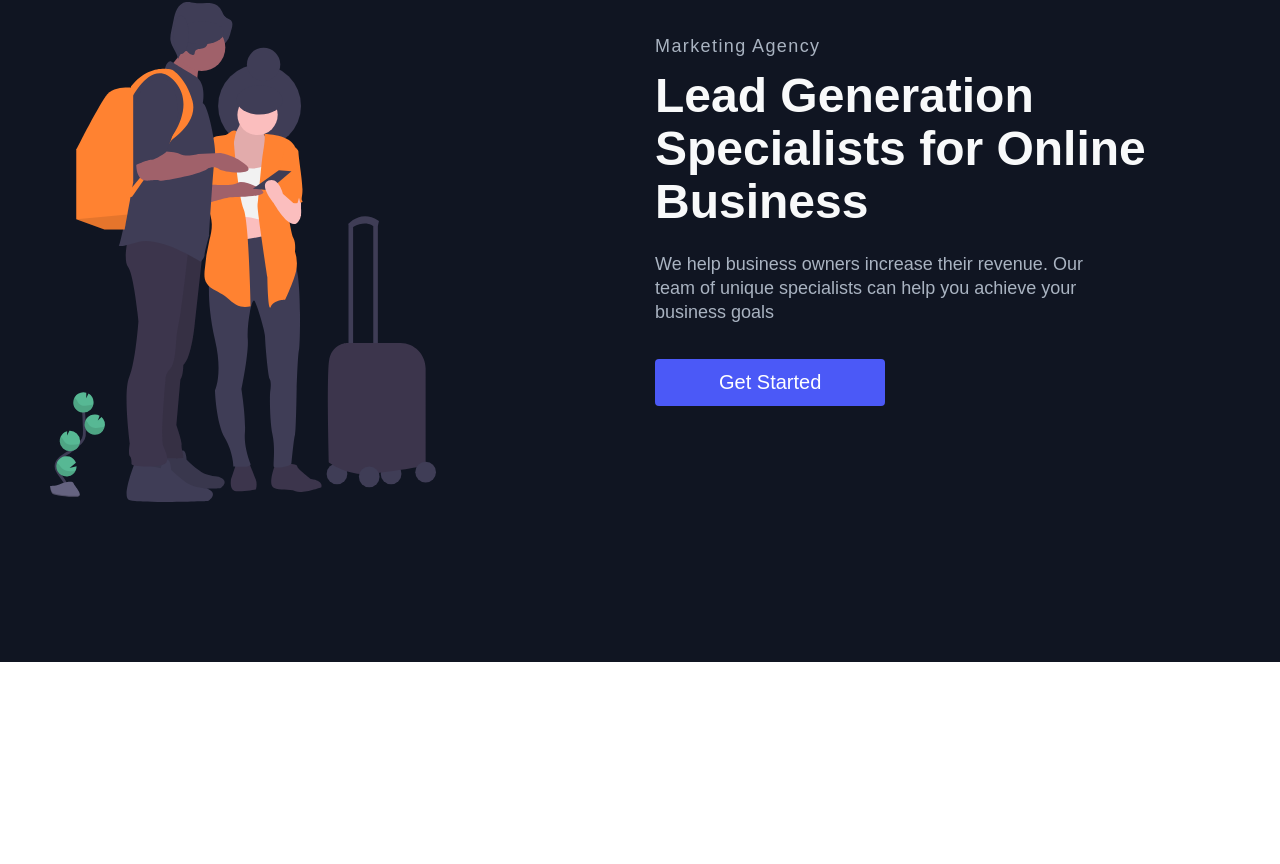
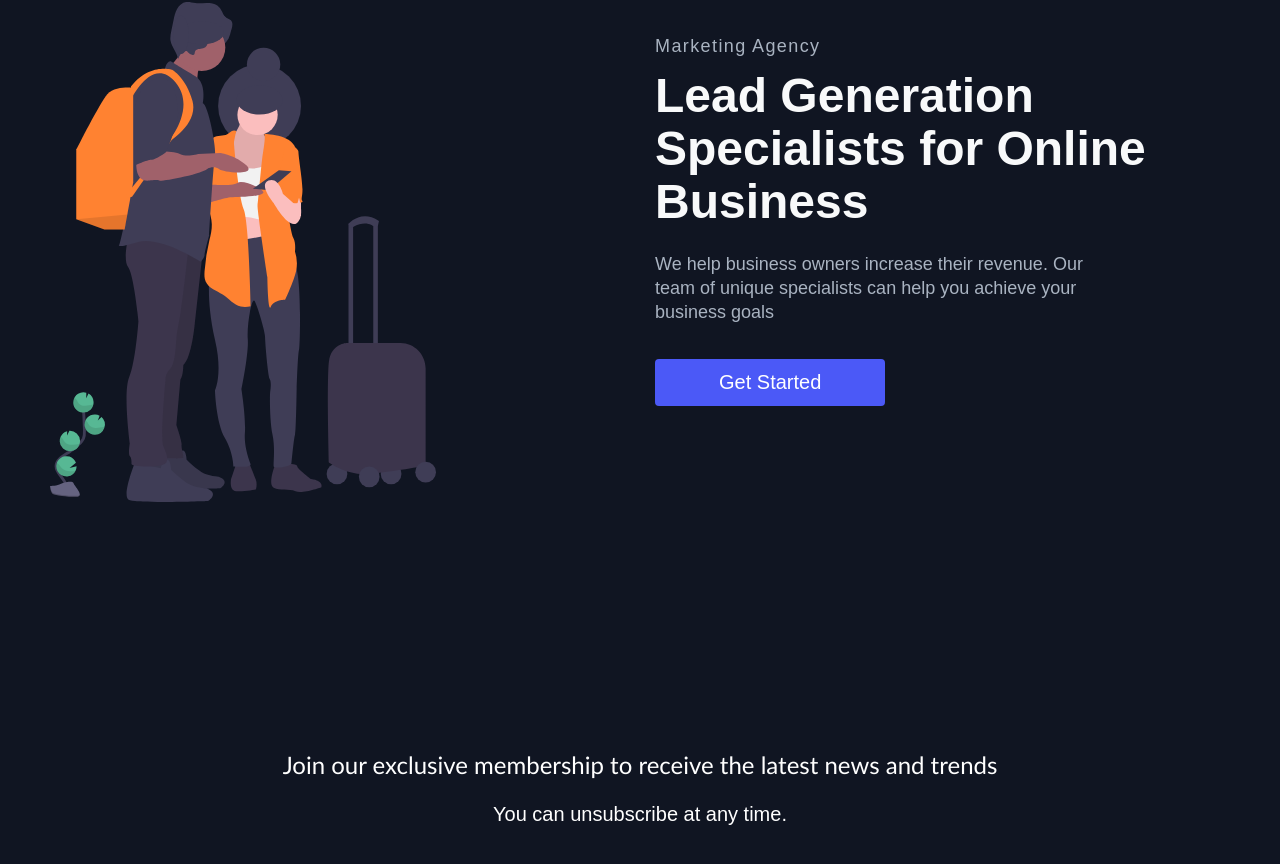
Before and after one commit to danifranklingr/MusicServicesPage, a React (Create React App) app: page / in a window 1280 px wide. Shown: the part 2483-3347 px from the top of the page. Before the commit the page ends 3145 px from the top, so only its background shows below. Built offline with nearby package versions, Linux system fonts and the light colour scheme.

Commit message:
Footer Añadido - 1

```diff
--- a/src/App.js
+++ b/src/App.js
@@ -1,5 +1,5 @@
 import React from "react";
-import {Navbar} from "./components";
+import {Navbar, Footer} from "./components";
 import {BrowserRouter as Router, Switch, Route} from "react-router-dom";
 import GlobalStyle from "./globalStyles";
 import Home from "./pages/HomePage/Home";
@@ -17,6 +17,7 @@ function App() {
 			<Switch>
 				<Route path="/" exact component={Home}/>
 			</Switch>
+			<Footer/>
 		</Router>
   );
 }
--- /dev/null
+++ b/src/components/Footer/Footer.elements.js
@@ -0,0 +1,32 @@
+import styled from "styled-components";
+
+export const FooterContainer = styled.div`
+	background-color: #101522;
+	padding: 4rem 0 2rem 0;
+	display: flex;
+	flex-direction: column;
+	justify-content: center;
+	align-items: center;
+`;
+
+export const FooterSubscription = styled.section`
+	display: flex;
+	flex-direction: column;
+	justify-content: center;
+	align-items: center;
+	text-align: center;
+	margin-bottom: 24px;
+	padding: 24px;
+	color: #fff;
+`;
+
+export const FooterSubHeading = styled.p`
+	font-family: 'Trebuchet MS', 'Lucida Sans Unicode', 'Lucida Grande', 'Lucida Sans', Arial, sans-serif;
+	margin-bottom: 24px;
+	font-size: 24px;
+`;
+
+export const FooterSubText = styled.p`
+	margin-bottom: 24px;
+	font-size: 20px;
+`;
--- a/src/Footer/Footer.js
+++ b/src/components/Footer/Footer.js
@@ -1,4 +1,5 @@
-import React from 'react'
+import React from 'react';
+import {FooterContainer, FooterSubscription, FooterSubHeading, FooterSubText} from "./Footer.elements";
 
 function Footer() {
 	return (
@@ -15,4 +16,4 @@ function Footer() {
 	)
 }
 
-export default Footer
+export default Footer;
--- a/src/components/index.js
+++ b/src/components/index.js
@@ -3,3 +3,6 @@ export {default as Navbar} from "./Navbar/Navbar";
 
 export {default as InfoSection} from "./InfoSection/InfoSection";
 // Se repite el export de InfoSection para buscarlo directamente en la carpeta components.
+
+export {default as Footer} from "./Footer/Footer";
+// Se repite el export de Footer para buscarlo directamente en la carpeta components.
```
Also changed, not shown: src/Footer/Footer.elements.js (deleted), 1 other file (tests, documents, lock files or other folders).
